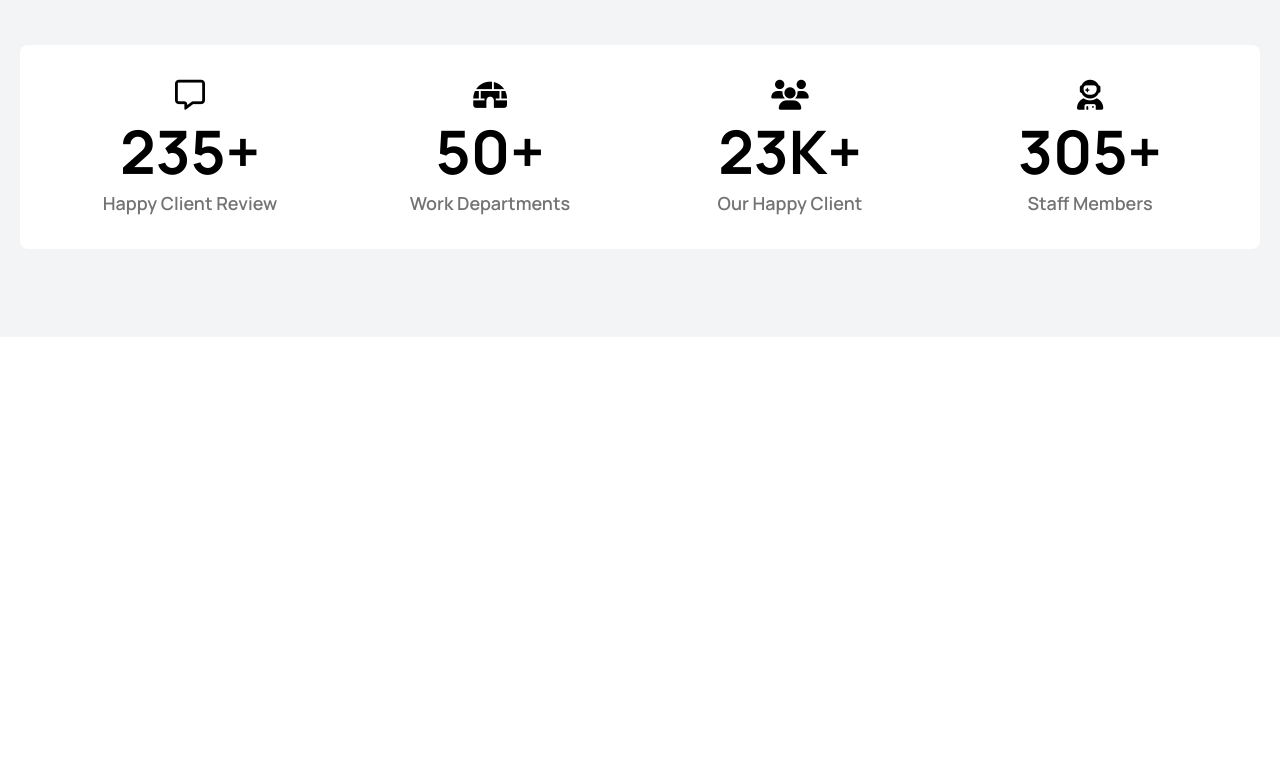
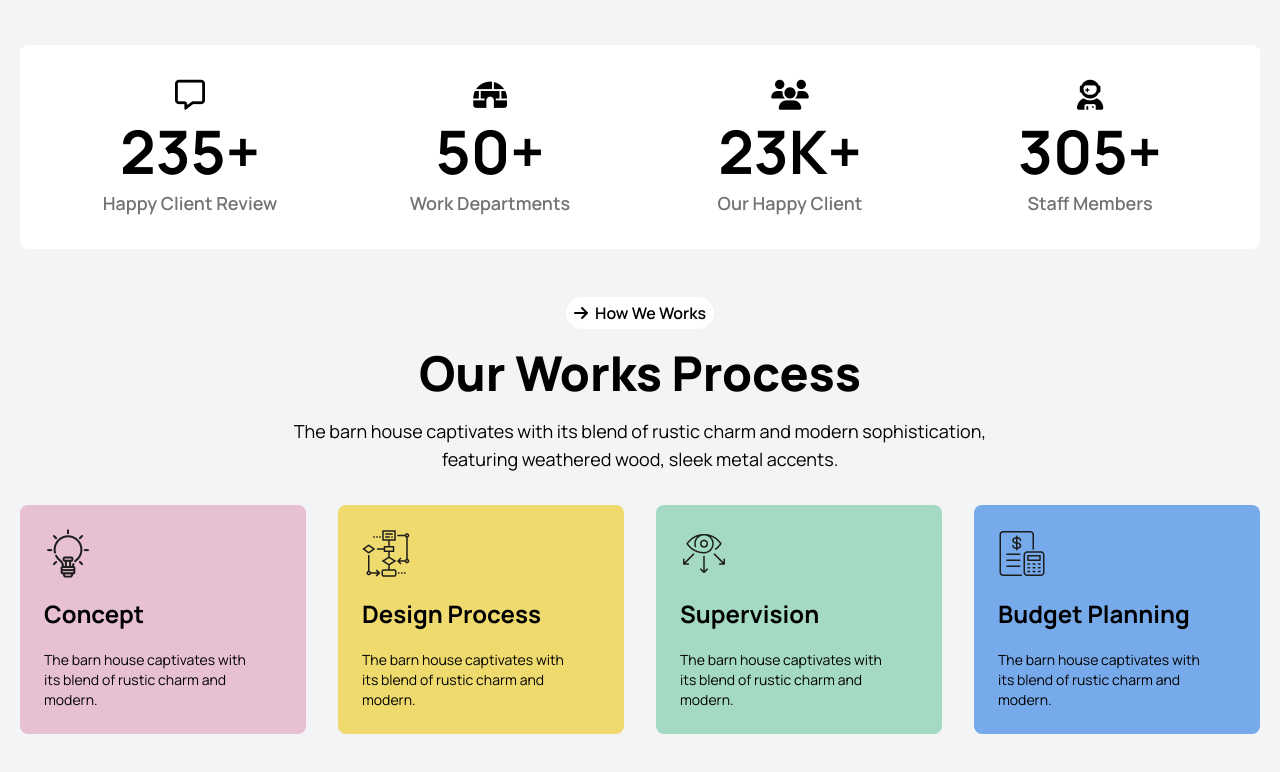
Before and after one commit to codebyahadul/interio-nest, a plain HTML site: page index.html in a window 1280 px wide. Shown: the part 1327-2099 px from the top of the page. Before the commit the page ends 1704 px from the top, so only its background shows below. Drawn offline with nearby package versions, Linux system fonts and the light colour scheme.

Commit message:
added how we works section

```diff
--- a/index.html
+++ b/index.html
@@ -85,6 +85,7 @@
     <!-- main section start -->
     <main>
         <section class="bg-gray-100 my-5 md:my-8 lg:my-10 py-5 md:py-8 lg:py-10">
+            <!-- about us -->
             <div class="container mx-auto px-3 md:px-5 relative">
                 <div class="absolute top-0 -left-2 hidden lg:block">
                     <img src="./assets/Vector.png" alt="">
@@ -126,7 +127,8 @@
                     </div>
                 </div>
                 <!-- client review  -->
-                <div class="bg-white p-8 my-5 md:my-8 lg:my-12 rounded-lg grid grid-cols-1 md:grid-cols-2 lg:grid-cols-4 justify-around items-center gap-6">
+                <div
+                    class="bg-white p-8 my-5 md:my-8 lg:my-12 rounded-lg grid grid-cols-1 md:grid-cols-2 lg:grid-cols-4 justify-around items-center gap-6">
                     <div class="text-center space-y-2">
                         <i class="fa-regular fa-message text-lg md:text-xl lg:text-3xl"></i>
                         <h1 class="text-2xl md:text-4xl lg:text-6xl font-bold">235+</h1>
@@ -149,6 +151,41 @@
                     </div>
                 </div>
             </div>
+            <!-- how we works -->
+            <div class="container mx-auto px-3 md:px-5 my-5 md:my-8 lg:my-10">
+                <div class="space-y-2 md:space-y-4 lg:space-y-5 text-center">
+                    <div class="flex justify-center">
+                        <button class="px-2 py-1 bg-white rounded-full font-semibold"> <i
+                                class="fa-solid fa-arrow-right mr-1"></i> How We Works</button>
+                    </div>
+                    <h1 class="text-2xl md:text-4xl lg:text-5xl font-black">Our Works Process</h1>
+                    <p class="text-xs md:text-sm lg:text-lg w-full md:w-11/12 lg:w-3/5 mx-auto">The barn house
+                        captivates with its blend of rustic charm and modern sophistication, featuring weathered wood,
+                        sleek metal accents.</p>
+                </div>
+                <div class="grid grid-cols-1 md:grid-cols-2 lg:grid-cols-4 items-center gap-5 lg:gap-8 my-5 lg:my-8">
+                    <div class="p-6 rounded-lg space-y-5 bg-[#E7C1D3]">
+                        <img src="./assets/concept.png" alt="">
+                        <h3 class="text-xl md:text-2xl font-bold">Concept</h3>
+                        <p class="text-xs md:text-sm w-11/12">The barn house captivates with its blend of rustic charm and modern.</p>
+                    </div>
+                    <div class="p-6 rounded-lg space-y-5 bg-[#EFDA6E]">
+                        <img src="./assets/flow-chart.png" alt="">
+                        <h3 class="text-xl md:text-2xl font-bold">Design Process</h3>
+                        <p class="text-xs md:text-sm w-11/12">The barn house captivates with its blend of rustic charm and modern.</p>
+                    </div>
+                    <div class="p-6 rounded-lg space-y-5 bg-[#A4DAC3]">
+                        <img src="./assets/vision.png" alt="">
+                        <h3 class="text-xl md:text-2xl font-bold">Supervision</h3>
+                        <p class="text-xs md:text-sm w-11/12">The barn house captivates with its blend of rustic charm and modern.</p>
+                    </div>
+                    <div class="p-6 rounded-lg space-y-5 bg-[#77AAEA]">
+                        <img src="./assets/budget-planning.png" alt="">
+                        <h3 class="text-xl md:text-2xl font-bold">Budget Planning</h3>
+                        <p class="text-xs md:text-sm w-11/12">The barn house captivates with its blend of rustic charm and modern.</p>
+                    </div>
+                </div>
+            </div>
         </section>
     </main>
 </body>
```
